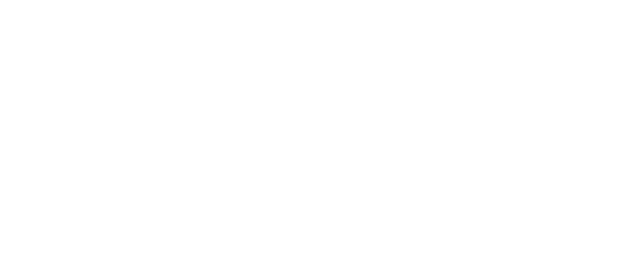
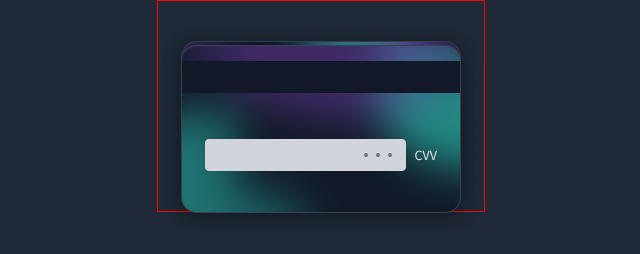
Before and after one commit to JoaoSBarbosa/Flip-Card, a plain HTML site: page index.html in a window 1280 px wide. Shown: the whole page, without its empty margins (319-959 px from the left). Drawn offline with Linux system fonts and the light colour scheme.

Commit message:
Estrutura do cartão

```diff
--- a/assets/css/style.css
+++ b/assets/css/style.css
@@ -5,11 +5,41 @@
   -webkit-font-smoothing: antialiased;
   -moz-osx-font-smoothing: grayscale;
 }
-
-:root{
+img {
+  max-width: 100%;
+  display: block;
+}
+:root {
   font-size: 62.5%;
 }
 
-body{
+body {
   font-size: 1.6rem;
+  background-color: #1f2937;
 }
+form {
+  border: 1px solid red;
+  padding: 2.4rem;
+  max-width: 40rem;
+  margin: 0 auto;
+}
+#credit-card {
+  width: 32.8rem;
+  height: 21.2rem;
+  display: flex;
+  align-items: center;
+  flex-direction: column;
+  align-items: center;
+}
+#credit-card > div {
+  width: inherit;
+  height: inherit;
+  position: absolute;
+}
+
+#credit-card .front-card {
+
+}
+#credit-card .back-card {
+
+}
--- a/index.html
+++ b/index.html
@@ -9,8 +9,12 @@
   </head>
   <body>
     <form action="" id="credit-card">
-      <div class="front-card"></div>
-      <div class="back-card"></div>
+      <div class="front-card card">
+        <img src="assets/img/card-front.png" alt="">
+      </div>
+      <div class="back-card card">
+        <img src="assets/img/card-back.png" alt="">
+      </div>
     </form>
   </body>
 </html>
```
Also changed, not shown: assets/img/card-back.jpg (added), assets/img/card-back.png (added), assets/img/card-front.png (added).
